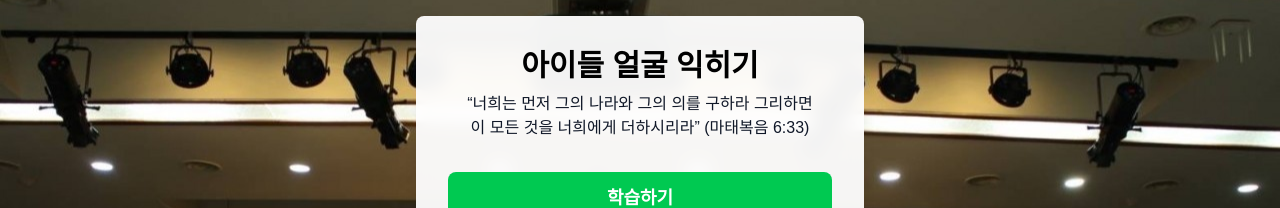
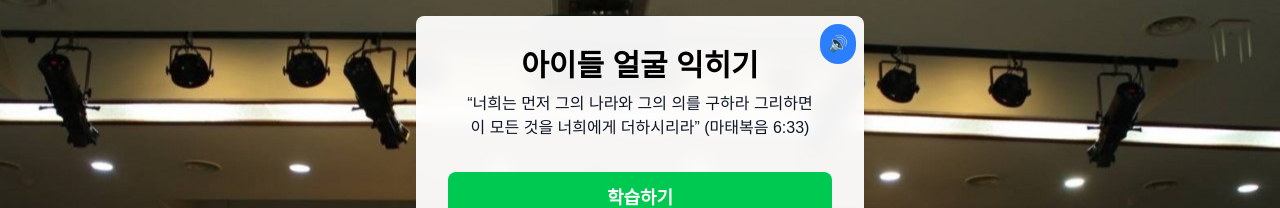
Before and after one commit to YullWanamaker/student-face-learning, a Next.js app: page / in a window 1280 px wide. Shown: the top 208 px of the page. Built offline with nearby package versions, Linux system fonts and the light colour scheme.

Commit message:
Add music play/pause button

```diff
--- a/src/app/page.tsx
+++ b/src/app/page.tsx
@@ -70,6 +70,7 @@ export default function Home() {
   const [students, setStudents] = useState(originalStudents);
   const [progress, setProgress] = useState<UserProgress>(initialProgress);
   const [audio] = useState(new Audio('/audio/background-music.mp3'));
+  const [isPlaying, setIsPlaying] = useState(false);
 
   useEffect(() => {
     audio.loop = true;
@@ -83,6 +84,17 @@ export default function Home() {
       audio.currentTime = 0;
     };
   }, [audio]);
+
+  const toggleMusic = () => {
+    if (isPlaying) {
+      audio.pause();
+    } else {
+      audio.play().catch(error => {
+        console.log('오디오 재생 실패:', error);
+      });
+    }
+    setIsPlaying(!isPlaying);
+  };
 
   const handleStartQuiz = () => {
     setShowContent(true);
@@ -139,7 +151,7 @@ export default function Home() {
   };
 
   if (!showContent) {
-  return (
+    return (
       <main
         className="min-h-screen w-full bg-cover bg-center bg-no-repeat p-4 fixed inset-0 overflow-y-auto"
         style={{
@@ -150,6 +162,13 @@ export default function Home() {
         }}
       >
         <div className="max-w-md mx-auto bg-white/95 backdrop-blur-sm rounded-lg shadow-lg p-8 text-center relative">
+          <button
+            onClick={toggleMusic}
+            className="absolute top-2 right-2 p-2 rounded-full bg-blue-500 text-white hover:bg-blue-600 transition-colors"
+            title={isPlaying ? "음악 정지" : "음악 재생"}
+          >
+            {isPlaying ? "🔇" : "🔊"}
+          </button>
           <h1 className="text-3xl font-bold mb-2 text-black">아이들 얼굴 익히기</h1>
           <p className="text-base text-gray-900 text-center mb-8 px-4 font-medium">&ldquo;너희는 먼저 그의 나라와 그의 의를 구하라 그리하면 이 모든 것을 너희에게 더하시리라&rdquo; (마태복음 6:33)</p>
           <div className="space-y-4">
@@ -183,6 +202,13 @@ export default function Home() {
         }}
       >
         <div className="max-w-md mx-auto bg-white/95 backdrop-blur-sm rounded-lg shadow-lg p-8 text-center relative my-8">
+          <button
+            onClick={toggleMusic}
+            className="absolute top-2 right-2 p-2 rounded-full bg-blue-500 text-white hover:bg-blue-600 transition-colors"
+            title={isPlaying ? "음악 정지" : "음악 재생"}
+          >
+            {isPlaying ? "🔇" : "🔊"}
+          </button>
           <button
             onClick={() => {
               setShowContent(false);
@@ -233,6 +259,13 @@ export default function Home() {
       >
         <div className="max-w-md mx-auto bg-white/95 backdrop-blur-sm rounded-lg shadow-lg p-8 text-center relative my-8">
           <button
+            onClick={toggleMusic}
+            className="absolute top-2 right-2 p-2 rounded-full bg-blue-500 text-white hover:bg-blue-600 transition-colors"
+            title={isPlaying ? "음악 정지" : "음악 재생"}
+          >
+            {isPlaying ? "🔇" : "🔊"}
+          </button>
+          <button
             onClick={() => {
               setShowContent(false);
               setMode('start');
@@ -282,6 +315,13 @@ export default function Home() {
       >
         <div className="max-w-md mx-auto bg-white/95 backdrop-blur-sm rounded-lg shadow-lg p-8 text-center relative my-8">
           <button
+            onClick={toggleMusic}
+            className="absolute top-2 right-2 p-2 rounded-full bg-blue-500 text-white hover:bg-blue-600 transition-colors"
+            title={isPlaying ? "음악 정지" : "음악 재생"}
+          >
+            {isPlaying ? "🔇" : "🔊"}
+          </button>
+          <button
             onClick={() => setMode('select')}
             className="absolute top-4 left-4 text-gray-800 hover:text-gray-900"
         >
@@ -318,6 +358,13 @@ export default function Home() {
       }}
     >
       <div className="max-w-md mx-auto bg-white/95 backdrop-blur-sm rounded-lg shadow-lg p-6 mt-8 relative z-10">
+        <button
+          onClick={toggleMusic}
+          className="absolute top-2 right-2 p-2 rounded-full bg-blue-500 text-white hover:bg-blue-600 transition-colors"
+          title={isPlaying ? "음악 정지" : "음악 재생"}
+        >
+          {isPlaying ? "🔇" : "🔊"}
+        </button>
         <div className="flex items-center justify-between mb-4">
           <button
             onClick={() => setMode(isStudyMode ? 'selectStudy' : 'select')}
```
